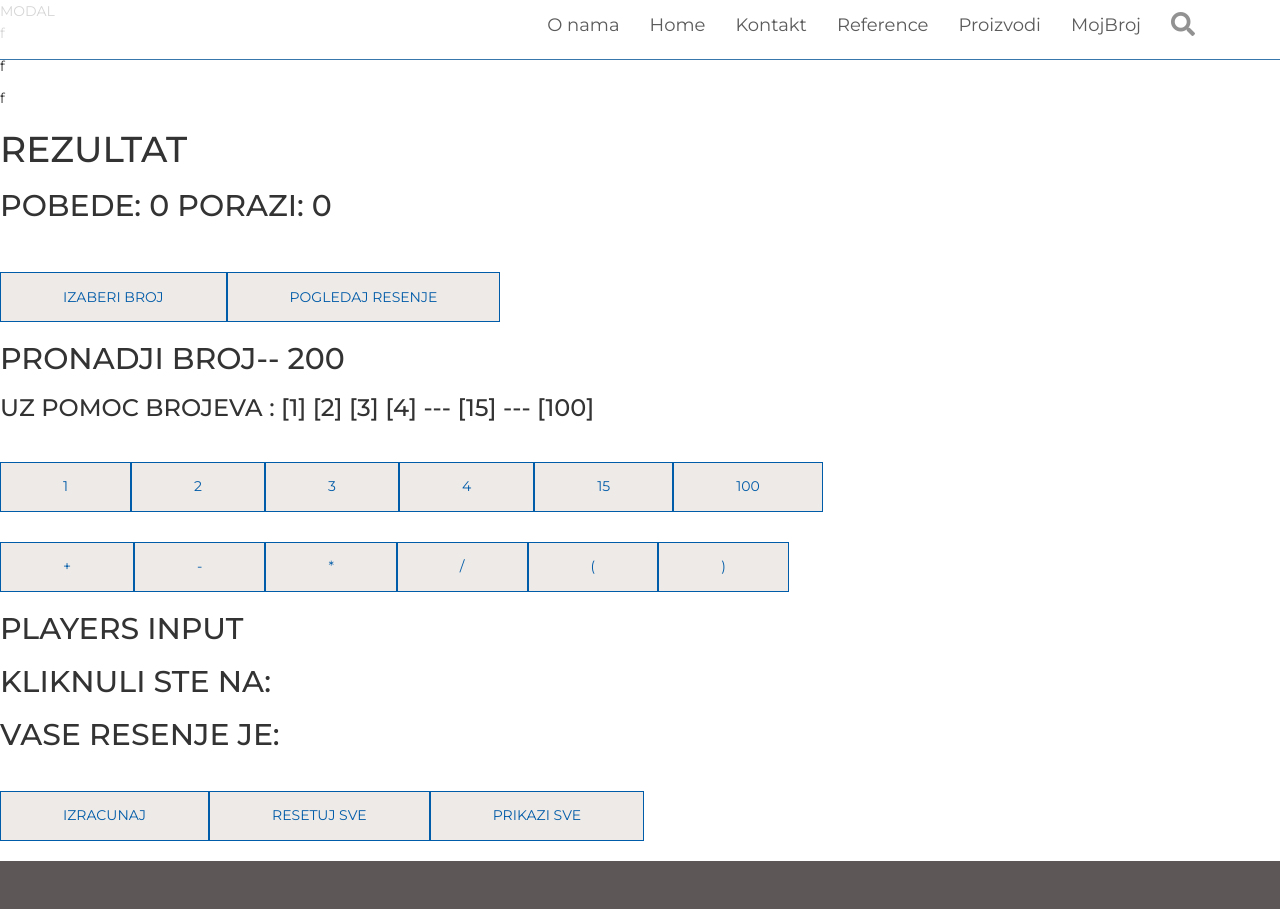
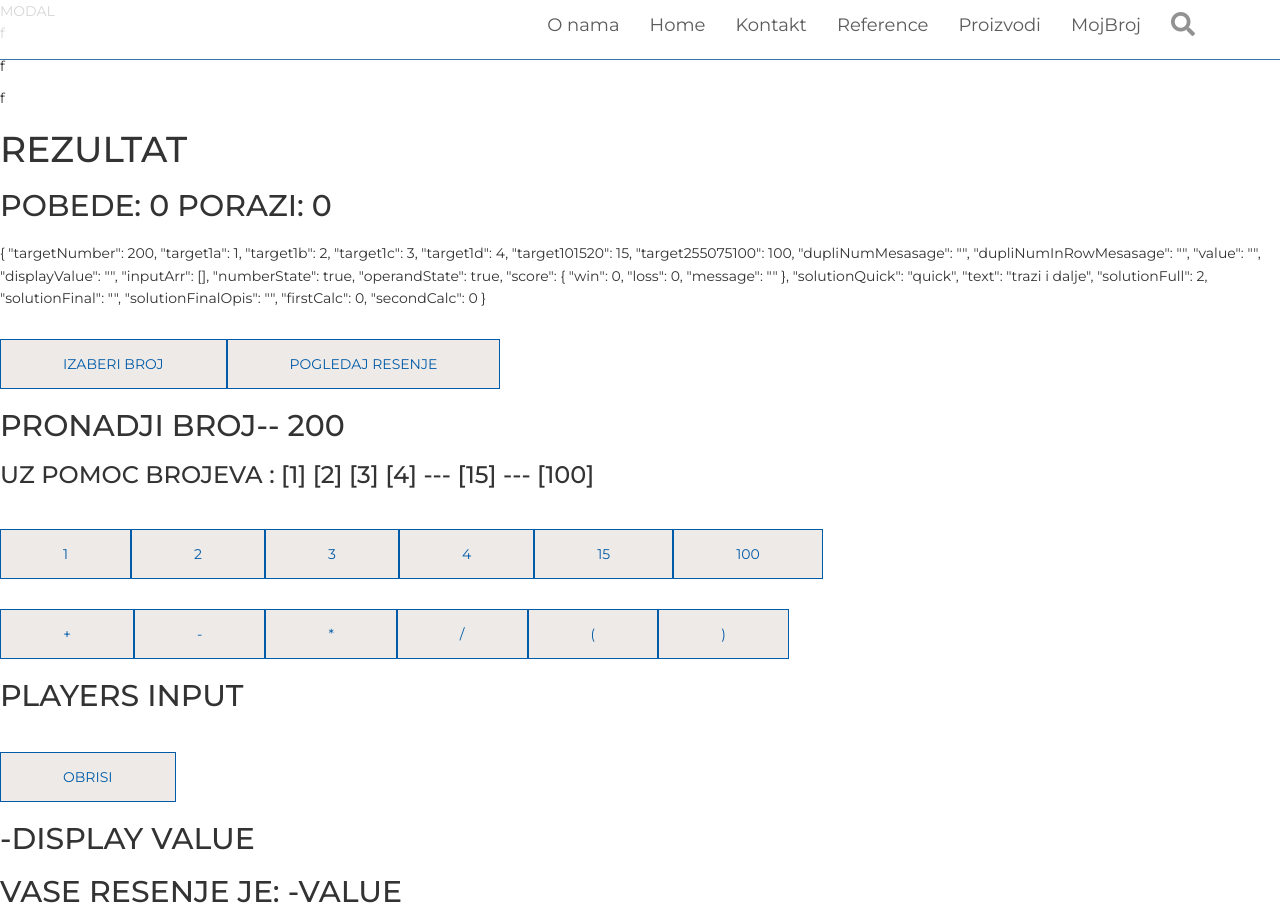
Before and after one commit to ivanbkovacevic/paunbaumax-react, a React (Create React App) app: page /mojbroj in a window 1280 px wide. Shown: the top 909 px of the page. Built offline with nearby package versions, Linux system fonts and the light colour scheme.

Commit message:
smanjen kod dosta ubacene brisanje

```diff
--- a/src/components/MojBroj/MojBroj.js
+++ b/src/components/MojBroj/MojBroj.js
@@ -11,18 +11,15 @@ class MojBroj extends Component {
     target1d: 4,
     target101520: 15,
     target255075100: 100,
+
     dupliNumMesasage: '',
     dupliNumInRowMesasage: '',
-    playerInput:
-    {
-      input: null,
-      inputArr: [],
-      displayInputOperands: [],
-      displayInputAll: [],
-      calculation: null,
-      NumOperSwitch: true,
-      calculation: null,
-    },
+
+    value: '',
+    displayValue: '',
+    inputArr: [],
+    numberState: true,
+    operandState: true,
 
     score: {
       win: 0,
@@ -47,7 +44,7 @@ class MojBroj extends Component {
     let target1b = Math.floor(Math.random() * (max - min + 1)) + min;
     let target1c = Math.floor(Math.random() * (max - min + 1)) + min;
     let target1d = Math.floor(Math.random() * (max - min + 1)) + min;
-    let targetNumber = Math.floor(Math.random() * (max1 - min1 + 1)) + min1;
+    let targetNumber = Math.floor(Math.random() * (max1 - min1 + 1) + min1);
     this.setState({ targetNumber, target1a, target1b, target1c, target1d })
   }
 
@@ -126,205 +123,156 @@ class MojBroj extends Component {
     let solutionFinal = target1a * target1b;
     this.setState({ firstCalc, secondCalc });
   }
+
   ///////////////////////DUGMAD I MANUELNO RACUNJANJE///////////////////////////////
-  AddNumber = (digit) => {
 
-    let NumOperSwitch = this.state.playerInput.NumOperSwitch;
-    let inputArr = this.state.playerInput.inputArr.slice();
-    let displayInputOperands = this.state.playerInput.displayInputOperands.slice();
-    let displayInputAll = this.state.playerInput.displayInputAll.slice();
-    let dupliNum = inputArr.indexOf(digit);
-    let calculation = this.state.playerInput.calculation;
-    console.log(inputArr + '--------------------');
-    console.log(dupliNum + ' dupliNum')
-    console.log(calculation + ' calcAddNumb')
-    console.log(NumOperSwitch + ' NumOperSwitch')
+  PerformNumberInput = (number,sTrue,sFalse) => {
 
-    if (NumOperSwitch) {
-      if (dupliNum === -1) {
-        inputArr.push(digit);
-        displayInputAll.push(digit);
-        calculation+=digit,
+    let { value } = this.state;
+    let inputArr = this.state.inputArr.slice();
+    let dupliNum = inputArr.indexOf(number);
+    let { displayValue } = this.state;
+    let { dupliNumMesasage } = this.state;
+    console.log(inputArr + 'INPUT ARRAY');
+    console.log( this.state.numberState + '  numberState')
+
+    dupliNum=== -1 && this.state.numberState===true ? inputArr.push(number):null;
+    dupliNum=== -1 && this.state.numberState===true ?
+
         this.setState({
-          playerInput:
-          {
-            input: digit,
-            inputArr: inputArr,
-            displayInputOperands: displayInputOperands,
-            displayInputAll: displayInputAll,
-            calculation,
-            NumOperSwitch: false
-          },
-          dupliNumMesasage: 'ok je',
-          dupliNumInRowMesasage:''
-        });
-      } else {
-        calculation+=digit,
+          inputArr: inputArr,
+          displayValue:  displayValue + String(number),
+          value: value + String(number),
+          numberState: false,
+          operandState:true,
+
+        })
+        :null;
+
+        dupliNum !== -1  ?
         this.setState({
-          playerInput:
-          {
-            input: digit,
-            inputArr: inputArr,
-            displayInputOperands: displayInputOperands,
-            displayInputAll: displayInputAll,
-           calculation,
-            NumOperSwitch: true
-          },
-          dupliNumInRowMesasage:'Ne moze isti broj 2x '
+          dupliNumMesasage: 'Ne moze isti broj dva puta',
+          dupliNumInRowMesasage: ''
+        }) : this.setState({
+          dupliNumMesasage: '',
+          dupliNumInRowMesasage: ''
+        })
 
-        });
+        this.state.numberState===false  ?
+        this.setState({
+          dupliNumMesasage: '',
+          dupliNumInRowMesasage: 'Ne mogu dva broja zaredom'
+        }) : null
 
+    console.log(this.state.dupliNumMesasage + ' dupliNUMmessage')
       }
 
-    } else {
+      PerformOperandInput=(operand,sTrue,sFalse)=>{
+        let {numberState} = this.state;
+        let { value } = this.state;
+        let inputArr = this.state.inputArr.slice();
+        let dupliNum = inputArr.indexOf(operand);
+        let { displayValue } = this.state;
+        let { dupliNumMesasage } = this.state;
+        console.log(inputArr + 'INPUT ARRAY');
+        console.log(dupliNum  + ' dupliNum')
 
-      this.setState({
-        playerInput:
-        {
-          input: digit,
-          inputArr: inputArr,
-          displayInputOperands: displayInputOperands,
-          displayInputAll: displayInputAll,
-          NumOperSwitch: false,
-          calculation
-        },
-        dupliNumMesasage:'Morate operaciju da ukucate pa tek onda naredni broj '
+         this.state.operandState===true ?
+          this.setState({
+            displayValue:  displayValue + String(operand)  ,
+            value: value + String(operand),
+            numberState: true,
+            operandState:false,
+            dupliNumMesasage: '',
+            dupliNumInRowMesasage: ''
+          })
+           :null;
+        }
 
-      });
-    }
-    console.log(this.state.dupliNumMesasage+' dupliNUMmessage')
-    console.log(calculation+' CALCULATION  NUM')
+    // let { prevValue } = this.state;
+    // let { operandState } = this.state;
 
-  }
+    // let nextValue = operand;
 
-  AddOperation = (operand) => {
-    let calculation = this.state.playerInput.calculation;
-    let input = this.state.input;
-    let inputArr = this.state.playerInput.inputArr.slice();
-    let displayInputOperands = this.state.playerInput.displayInputOperands.slice();
-    let displayInputAll = this.state.playerInput.displayInputAll.slice();
+    // const operations = {
+    //   '+': (prevValue, nextValue) => { prevValue + nextValue },
+    //   '-': (prevValue, nextValue) => { prevValue - nextValue },
+    //   '*': (prevValue, nextValue) => { prevValue * nextValue },
+    //   '/': (prevValue, nextValue) => { prevValue / nextValue },
+    //   '(': (prevValue, nextValue) => { nextValue },
+    //   ')': (prevValue, nextValue) => { nextValue },
+    //   '=': (prevValue, nextValue) => { nextValue }
+    // }
+    // // if(value==null){
+    //   this.setState({
+    //     value: value+String(operand),
+    //   });
+    // } else if( operandState){
+    //   let currentValue = value || 0;
+    //  // let computedValue = operations[operand](currentValue,nextValue)
+    //   this.setState({
+    //   //  value: computedValue,
+
+    //   });
+    // }
+
+    // console.log(prevValue + ' prevVALUE')
+    // console.log(nextValue + ' nextVALUE')
+    // console.log(operandState + ' operandState')
+    // console.log(numSwitch + ' NUMSWITCH')
+    // let calculationFinal=operations[digit](prevValue,nextValue);
 
 
-    calculation += operand,
-    displayInputOperands.push(operand);
-    displayInputAll.push(operand);
-    this.setState({
-      playerInput:
-      {
-        input: operand,
-        inputArr: inputArr,
-        displayInputOperands: displayInputOperands,
-        displayInputAll: displayInputAll,
-        calculation,
-        NumOperSwitch: true
-      }
-    });
 
-    console.log(displayInputOperands);
-    console.log(calculation+' CALCULATION  OPERAND')
-  }
-
-  CalculationTest=(input)=>{
-    let calculationFinal;
-    calculationFinal
-    switch (input) {
-      case '+':
-        calculationFinal= (calculationFinal+input);
-          break;
-      case '-':
-        calculationFinal= (calculationFinal-input);
-          break;
-      case '*':
-        calculationFinal= (calculationFinal*input);
-          break;
-  }
-  console.log(calculationFinal)
-  this.setState({
-    playerInput:
-    {
-      input: input,
-
-      calculation:calculationFinal,
-      NumOperSwitch: true
-    }
-  });
-}
 
   Calculate = () => {
-    let calculation = this.state.playerInput.displayInputAll.slice();
-    let calculationFinal;
-    for(let i in calculation){
-      if(isNaN(Number(calculation[i]))){
-        console.log(calculation[i])
-
-      }else{
-
-      }
-
-    }
-    // let calculationExtract = calculation.slice();
-    //   calculationExtract= calculationExtract.splice(0,1);
-    //  let calculationFull='';
-    //   calculationFull+=calculationExtract;
-
-    //  console.log(calculationExtract+'T');
-    //  console.log(calculationFull+'T');
-
-    // calculation=calculation.toString();
-    //  calculation=calculation.replace(/,/g, " ");
-    //  calculation=eval(calculation);
-         // let calculation = this.state.playerInput.calculation;
-    //calculation +='';
-    console.log(typeof(calculation) +calculation +' calculation')
+    let { value } = this.state;
+    console.log(value + ' VALUE')
+    value = eval(value);
     let win = this.state.score.win;
     let loss = this.state.score.loss;
     let message = this.state.score.message;
-    if (this.state.targetNumber == calculation) {
+    if (this.state.targetNumber === value) {
 
       this.setState({
+        value,
         score: {
           win: win + 1,
           loss: loss,
           message: message + 'BRAVO! TACNO RESENJE'
-        }, playerInput: {
-
         }
       });
-      console.log('BRAVO');
+
     } else {
       this.setState({
+        value,
         score: {
           win: win,
           loss: loss + 1,
           message: message + ' :( NIJE TACNO RESENJE'
-        }, playerInput: {
-
         }
       });
-      console.log('NIJE TACNO')
     }
-    console.log(calculation);
+
     console.log(this.state.score.win);
     console.log(this.state.score.loss);
-    this.setState({ calculation })
+    this.setState({ value })
   }
 
   ClearAll = () => {
-    let { targetNumber, target1a, target1b, target1c, target1d, target101520, target255075100, calculation } = this.state;
-    targetNumber = target1a = target1b = target1c = target1d = target101520 = target255075100 = calculation = 0;
+    let { targetNumber, target1a, target1b, target1c, target1d, target101520, target255075100, value, displayValue } = this.state;
+    targetNumber = target1a = target1b = target1c = target1d = target101520 = target255075100 = value = 0;
+    displayValue = '';
+    value = '';
     let win = this.state.score.win;
     let loss = this.state.score.loss;
     console.log(targetNumber, target1a, target1b, target1c, target1d, target101520, target255075100)
     this.setState({
-      playerInput:
-      {
-        input: null,
-        inputArr: [],
-        displayInputOperands: [],
-        displayInputAll: [],
-        NumOperSwitch:true,
-        calculation:null
-      }, targetNumber, target1a, target1b, target1c, target1d, target101520, target255075100, calculation
+
+      inputArr: [],
+      targetNumber, target1a, target1b, target1c, target1d, target101520,
+       target255075100, value, displayValue, numberState:true, operandState:true,dupliNumMesasage: '',
+       dupliNumInRowMesasage: 'Ne mogu dva broja zaredom'
       , score: {
         win: win,
         loss: loss,
@@ -333,6 +281,15 @@ class MojBroj extends Component {
     });
   }
 
+  DeleteInputs=()=>{
+        let { displayValue}=this.state;
+          let displayValueLength = displayValue.length;
+          displayValue=  displayValue.slice(0,displayValueLength-1);
+        this.setState({
+             displayValue: displayValue
+        });
+        console.log(displayValue+' displayvalue')
+  }
 
   render() {
     let { targetNumber, target1a, target1b, target1c, target1d, target101520, target255075100 } = this.state;
@@ -342,6 +299,7 @@ class MojBroj extends Component {
         <p>f</p>
         <p>f</p>
         <Score win={this.state.score.win} loss={this.state.score.loss} message={this.state.score.message} />
+        <div><per>{JSON.stringify(this.state,null,2)}</per></div>
 
         <button className='button-detaljnije' onClick={this.generateTarget}>IZABERI BROJ</button>
         <button className='button-detaljnije' onClick={this.generateSolution}>POGLEDAJ  RESENJE</button>
@@ -350,27 +308,29 @@ class MojBroj extends Component {
           [{this.state.target1c}] [{this.state.target1d}] --- [{this.state.target101520}] --- [{this.state.target255075100}]
           </h3>
 
-        <button className='button-detaljnije Broj' onClick={() => this.AddNumber(target1a)}>{target1a}</button>
-        <button className='button-detaljnije' value={target1b} onClick={() => this.AddNumber(target1b)}>{target1b}</button>
-        <button className='button-detaljnije' value={target1c} onClick={() => this.AddNumber(target1c)}>{target1c}</button>
-        <button className='button-detaljnije' value={target1d} onClick={() => this.AddNumber(target1d)}>{target1d}</button>
-        <button className='button-detaljnije' value={target101520} onClick={() => this.AddNumber(target101520)}>{target101520}</button>
-        <button className='button-detaljnije' value={target255075100} onClick={() => this.AddNumber(target255075100)}>{target255075100}</button>
+        <button className='button-detaljnije Broj' onClick={() => this.PerformNumberInput(target1a,true,false)}>{target1a}</button>
+        <button className='button-detaljnije' value={target1b} onClick={() => this.PerformNumberInput(target1b,true,false)}>{target1b}</button>
+        <button className='button-detaljnije' value={target1c} onClick={() => this.PerformNumberInput(target1c,true,false)}>{target1c}</button>
+        <button className='button-detaljnije' value={target1d} onClick={() => this.PerformNumberInput(target1d,true,false)}>{target1d}</button>
+        <button className='button-detaljnije' value={target101520} onClick={() => this.PerformNumberInput(target101520,true,false)}>{target101520}</button>
+        <button className='button-detaljnije' value={target255075100} onClick={() => this.PerformNumberInput(target255075100,true,false)}>{target255075100}</button>
         <br></br>
-        <button className='button-detaljnije' value={'+'} onClick={() => this.AddOperation('+')}>+</button>
-        <button className='button-detaljnije' value={'-'} onClick={() => this.AddOperation('-')}>-</button>
-        <button className='button-detaljnije' value={'*'} onClick={() => this.AddOperation('*')}>*</button>
-        <button className='button-detaljnije' value={'/'} onClick={() => this.AddOperation('/')}>/</button>
-        <button className='button-detaljnije' value={'('} onClick={() => this.AddOperation('(')}>(</button>
-        <button className='button-detaljnije' value={')'} onClick={() => this.AddOperation(')')}>)</button>
+        <button className='button-detaljnije' value={'+'} onClick={() => this.PerformOperandInput('+',true,false)}>+</button>
+        <button className='button-detaljnije' value={'-'} onClick={() => this.PerformOperandInput('-',true,false)}>-</button>
+        <button className='button-detaljnije' value={'*'} onClick={() => this.PerformOperandInput('*',true,false)}>*</button>
+        <button className='button-detaljnije' value={'/'} onClick={() => this.PerformOperandInput('/',true,false)}>/</button>
+        <button className='button-detaljnije' value={'('} onClick={() => this.PerformOperandInput('(',true,false)}>(</button>
+        <button className='button-detaljnije' value={')'} onClick={() => this.PerformOperandInput(')',true,false)}>)</button>
         <div>
+
           <h2>PLAYERS INPUT</h2>
-          <h2>KLIKNULI STE NA: {this.state.playerInput.input} {this.state.dupliNumMesasage} {this.state.dupliNumInRowMesasage}</h2>
-          <h2>{this.state.playerInput.displayInputAll}</h2>
-          <h2>VASE RESENJE JE: {this.state.calculation}</h2>
+          <button className='button-detaljnije' onClick={this.DeleteInputs}>OBRISI</button>
+          <h2>{this.state.dupliNumMesasage} {this.state.dupliNumInRowMesasage}</h2>
+          <h2>{this.state.displayValue} -DISPLAY VALUE</h2>
+          <h2>VASE RESENJE JE: {this.state.value}-VALUE</h2>
           <button className='button-detaljnije' onClick={this.Calculate}>IZRACUNAJ</button>
           <button className='button-detaljnije' onClick={this.ClearAll}>RESETUJ SVE</button>
-          <button className='button-detaljnije' onClick={this.DisplayAll}>PRIKAZI SVE</button>
+
         </div>
         {/* <div className='resenje'><h3>resenje je: --{this.state.solutionQuick}-- {this.state.text}</h3>
           <h3>{this.state.solutionFinal}</h3>
```
